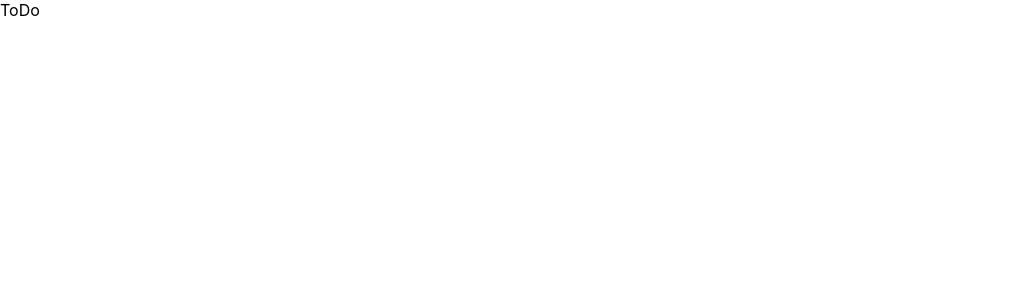
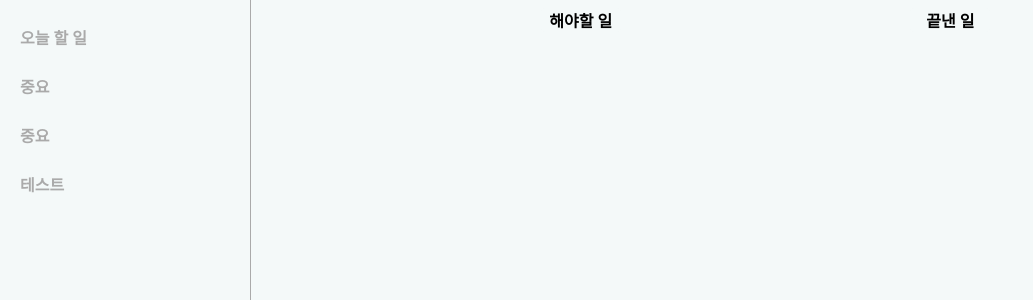
Before and after one commit to bluebear1106/React-ToDo, a React (Create React App) app: page / in a window 1280 px wide. Shown: the top 300 px of the page, without its empty margins (0-1033 px from the left). Built offline with nearby package versions, Linux system fonts and the light colour scheme.

Commit message:
레이아웃 구성

```diff
--- a/src/App.js
+++ b/src/App.js
@@ -1,10 +1,26 @@
 import logo from './logo.svg';
 import './App.css';
+import ToDoHeader from './components/ToDoHeader';
+import NavigaionBar from './components/NavigationBar';
+import styled from 'styled-components';
+import Content from './components/Content';
+import StyledContent from './components/Content';
+
+const Container = styled.div`
+    display: flex;
+`;
 
 function App() {
-  return (
-    <div>ToDo</div>
-  );
+    return (
+        <div>
+            <Container>
+                <NavigaionBar />
+                <Content>
+                    <ToDoHeader />
+                </Content>
+            </Container>
+        </div>
+    );
 }
 
 export default App;
--- /dev/null
+++ b/src/colors/colors.js
@@ -0,0 +1,10 @@
+// source: https://colorhunt.co/palette/f4f9f9ccf2f4a4ebf3aaaaaa
+
+const Colors = {
+    F4F9F9: "#F4F9F9",
+    CCF2F4: "#CCF2F4",
+    A4EBF3: "#A4EBF3",
+    AAAAAA: "#AAAAAA"
+};
+
+export default Colors;
--- /dev/null
+++ b/src/components/Content.jsx
@@ -0,0 +1,17 @@
+import React from "react";
+import styled from "styled-components";
+import Colors from "../colors/colors";
+
+const StyledContent = styled.div`
+    background: ${Colors.F4F9F9};
+    display: flex;
+    flex-grow: 1;
+    flex-direction: column;
+    border-left: 1px solid ${Colors.AAAAAA};
+`;
+
+const Content = ({ children }) => {
+    return <StyledContent>{children}</StyledContent>;
+};
+
+export default Content;
--- /dev/null
+++ b/src/components/NavigationBar.jsx
@@ -0,0 +1,33 @@
+import React from "react";
+import styled from "styled-components";
+import Colors from "../colors/colors";
+
+const StyledNavBar = styled.div`
+    height: 100vh;
+    width: 250px;
+    background: ${Colors.F4F9F9};
+`;
+
+const StyledNavItem = styled.div`
+    color: ${Colors.AAAAAA};
+    font-weight: 600;
+    margin-left: 20px;
+    margin-top: 25px;
+
+    &:hover {
+        color: black;
+    }
+`;
+
+const NavigaionBar = () => {
+    return (
+        <StyledNavBar>
+            <StyledNavItem>오늘 할 일</StyledNavItem>
+            <StyledNavItem>중요</StyledNavItem>
+            <StyledNavItem>중요</StyledNavItem>
+            <StyledNavItem>테스트</StyledNavItem>
+        </StyledNavBar>
+    );
+};
+
+export default NavigaionBar;
--- /dev/null
+++ b/src/components/ToDoHeader.jsx
@@ -0,0 +1,33 @@
+import React from "react";
+import styled from "styled-components";
+import Colors from "../colors/colors";
+
+const StyledHeader = styled.div`
+    height: 40px;
+    background: ${Colors.F4F9F9};
+    display: flex;
+    justify-content: space-evenly;
+    align-items: center;
+    font-weight: 600;
+`;
+
+const StyledHeaderButton = styled.div`
+    width: 80px;
+    background: ${Colors.F4F9F9};
+    border-radius: 4px;
+    text-align: center;
+    &:hover {
+        color: ${Colors.AAAAAA};
+    }
+`;
+
+const ToDoHeader = () => {
+    return (
+        <StyledHeader>
+            <StyledHeaderButton>해야할 일</StyledHeaderButton>
+            <StyledHeaderButton>끝낸 일</StyledHeaderButton>
+        </StyledHeader>
+    );
+};
+
+export default ToDoHeader;
```
